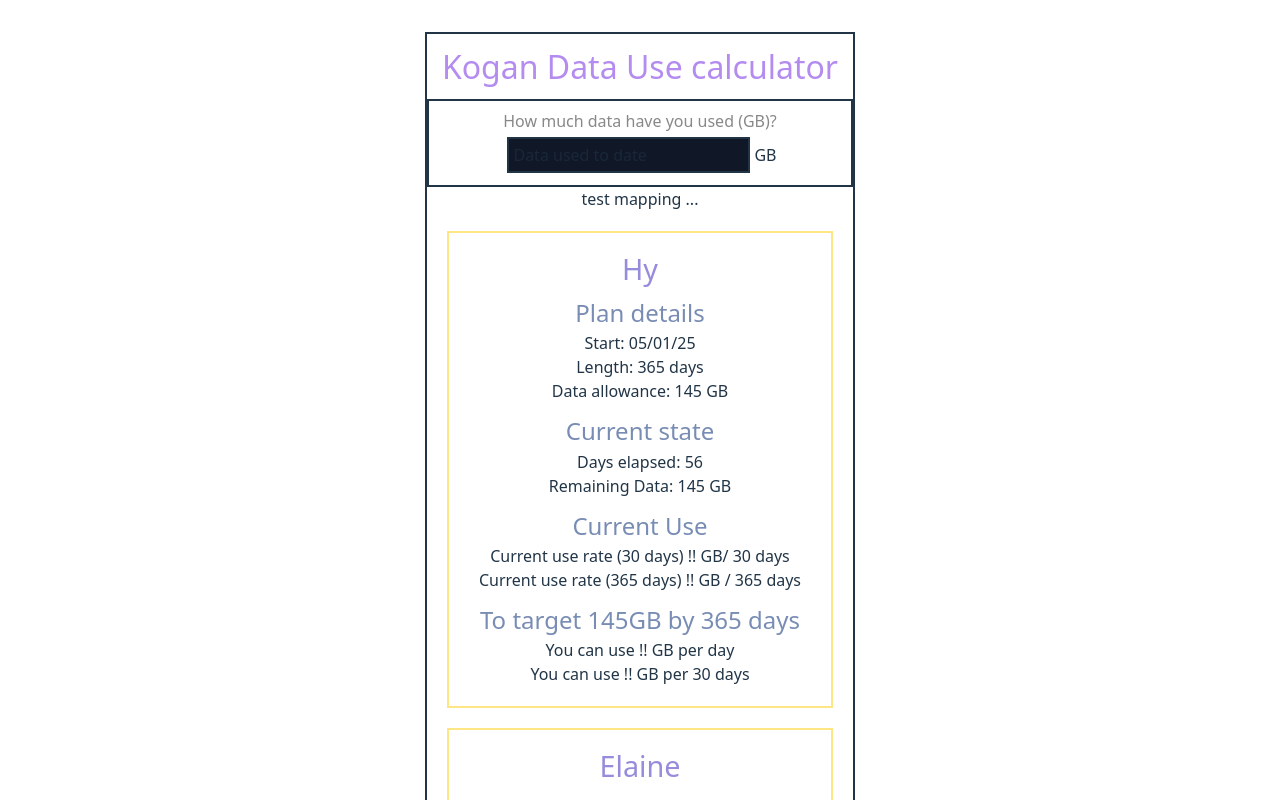
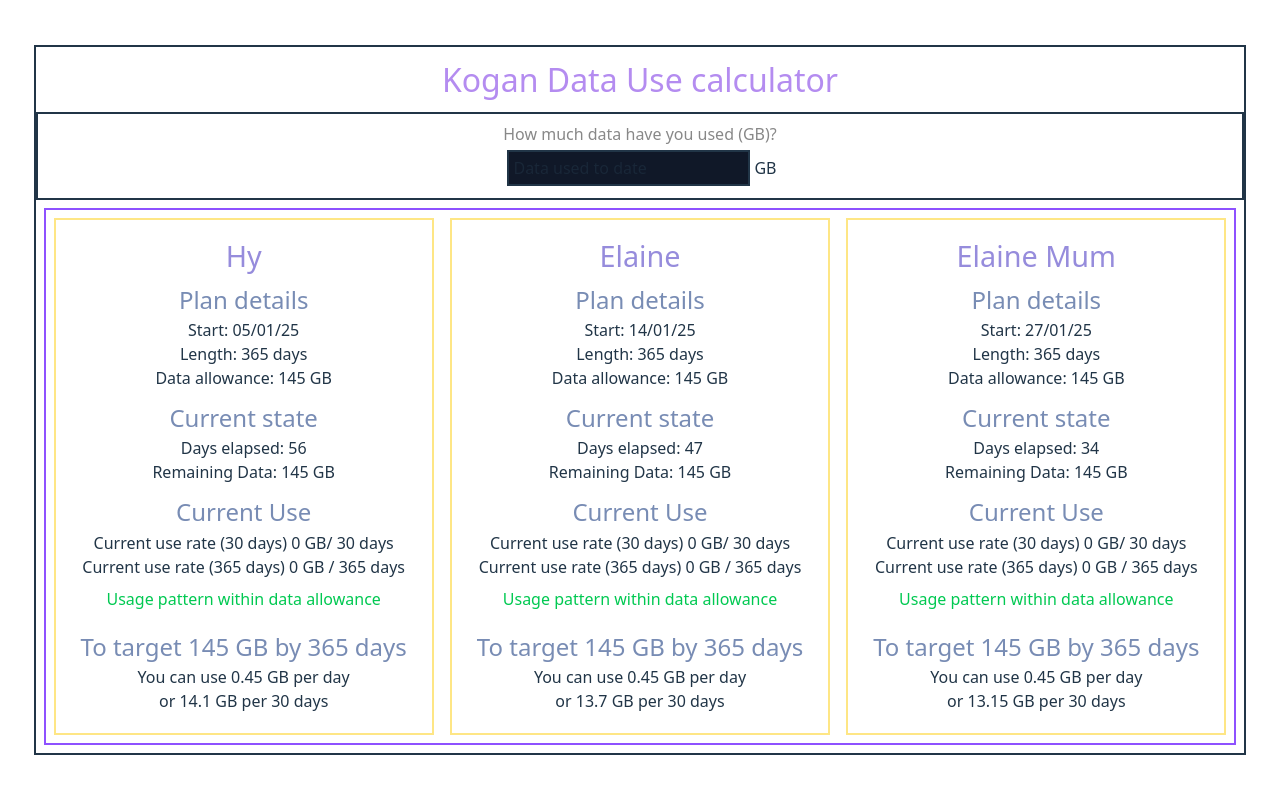
Before and after one commit to hybee234/kogan-mobile-data, a React (Vite) app in the folder client/: page / in a window 1280 px wide. Shown: the top 800 px of the page. Built offline with nearby package versions, Linux system fonts and the light colour scheme.

Commit message:
added in current use and target use calculations

```diff
--- a/client/src/components/Main.jsx
+++ b/client/src/components/Main.jsx
@@ -67,10 +67,6 @@ function Main() {
         return elapsedDays
     }
 
-    const currentUseHandler = () => {
-
-    }
-
 
     return (
         <div className = "border-2">
@@ -115,17 +111,14 @@ function Main() {
             {/* <p> You can use {targetUseRate30} GB per 30 days </p> */}
 
             {/* You must decrease/can increase your data usage */}
-
-
             </div>
 
-
-        <div>
-            test mapping ...
+        <div className = "flex border-2 border-violet-500 m-2">
                 {
                 users.map((users) => {
                     return (
-                        <div className= "border-2 border-amber-200 p-5 m-5" key={users.id}>
+
+                        <div className= "border-2 border-amber-200 p-5 m-2" key={users.id}>
                             <h2>{users.name}</h2>
                             <h3> Plan details </h3>
                             <p>Start: {dayjs(users.start).format('DD/MM/YY')}</p>
@@ -137,19 +130,27 @@ function Main() {
                             <p>Remaining Data: {remainingDataHandler(users.data, dataUsed)} GB</p>
 
                             <h3 className = "text-2xl p-5"> Current Use </h3>
-                            <p>Current use rate (30 days) !! GB/ 30 days</p>
-                            <p>Current use rate (365 days) !! GB / 365 days</p>
+                            <p>Current use rate (30 days)  {Math.round(dataUsed/elapsedDaysHandler(users.start)*30 * 20) /20 } GB/ 30 days</p>
+                            <p>Current use rate ({users.length} days) {Math.round(dataUsed/elapsedDaysHandler(users.start)* users.length * 20) /20} GB / {users.length} days</p>
+
+                            {
+                                (Math.round(dataUsed/elapsedDaysHandler(users.start)* users.length * 20) /20) < users.data ? (
+                                    <p className = "text-green-500 p-2">Usage pattern within data allowance</p>
+                                ) : (
+                                    <p className = "text-red-500 p-2">Usage pattern will exceed data allowance</p>
+                                )
+                            }
 
                             {/* This means you will be under/over by x GB */}
 
-                            <h3 className = "text-2xl p-5 my-3"> To target 145GB by 365 days</h3>
+                            <h3 className = "text-2xl p-5 my-3"> To target {users.data} GB by {users.length} days</h3>
 
-                            <p> You can use !! GB per day </p>
-                            <p> You can use !! GB per 30 days </p>
+                            <p> You can use { Math.round((users.data - dataUsed)/(users.length - elapsedDaysHandler(users.start)) *20 ) /20 } GB per day </p>
+                            <p> or { Math.round((users.data - dataUsed)/(users.length - elapsedDaysHandler(users.start)) *30 *20 ) /20 } GB per 30 days </p>
 
                             {/* You must decrease/can increase your data usage */}
+                        </div>
 
-                        </div>
                     )
                 })
                 }
--- a/client/src/index.css
+++ b/client/src/index.css
@@ -13,6 +13,7 @@
   text-rendering: optimizeLegibility;
   -webkit-font-smoothing: antialiased;
   -moz-osx-font-smoothing: grayscale;
+
 }
 
 
```
